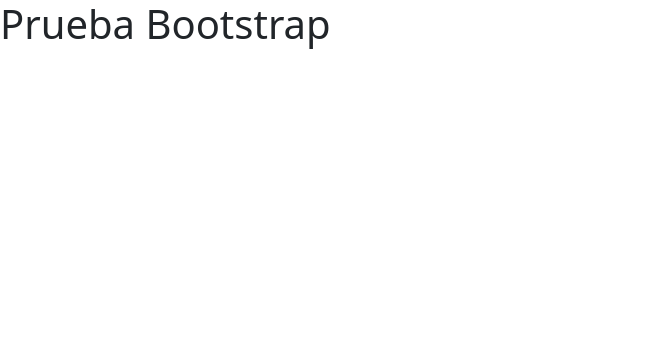
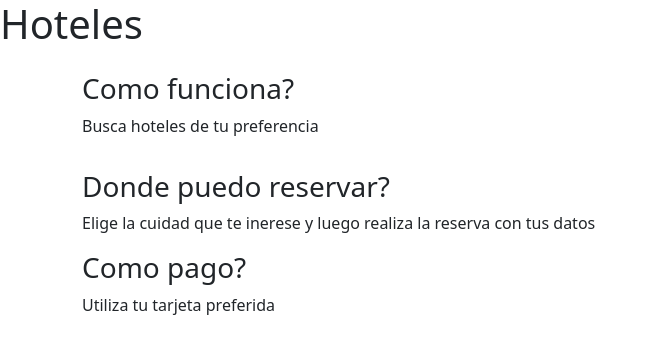
Before and after one commit to AdrianUY/guia-hoteles, a website: page index.html in a window 1280 px wide. Shown: the whole page, without its empty margins (0-655 px from the left). Drawn offline with nearby package versions, Linux system fonts and the light colour scheme.

Commit message:
modificando html con div

```diff
--- a/index.html
+++ b/index.html
@@ -18,8 +18,30 @@
     <![endif]-->
   </head>
   <body>
-    <h1>Prueba Bootstrap</h1>
-
+    <div class="jumbotrom">
+        <h1>Hoteles</h1>
+    </div>
+    <div class="container">
+        <div class="row">
+            <div class="col-sn-4">
+                <p>
+                    <h3>Como funciona?</h3>
+                    <p>Busca hoteles de tu preferencia</p>
+                </p>
+            </div>
+            <div class="col-sn-4">
+                <p>
+                    <h3>Donde puedo reservar?</h3>
+                    <p>Elige la cuidad que te inerese y luego realiza la reserva con tus datos</p>
+                </p>
+                <div class="col-sn-4">
+                    <p>
+                        <h3>Como pago?</h3>
+                        <p>Utiliza tu tarjeta preferida</p>
+                    </p>
+                </div>
+            </div>
+        </div>
     <!-- jQuery (necessary for Bootstrap's JavaScript plugins) -->
     <script src="https://ajax.googleapis.com/ajax/libs/jquery/1.12.4/jquery.min.js"></script>
     <!-- Include all compiled plugins (below), or include individual files as needed -->
```
